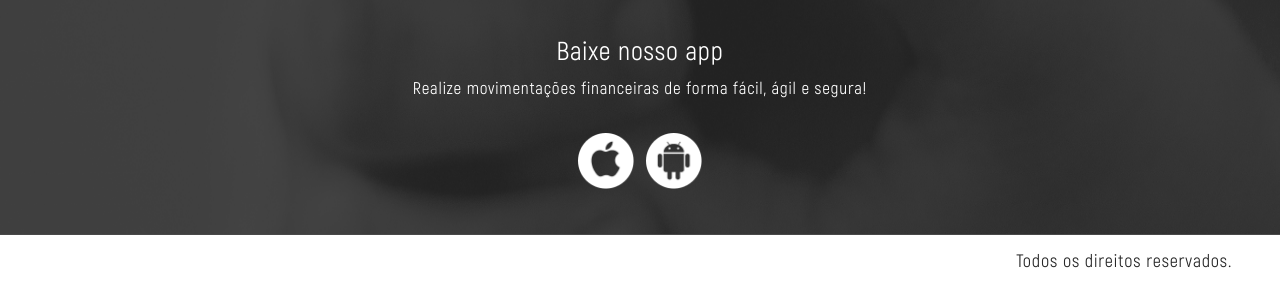
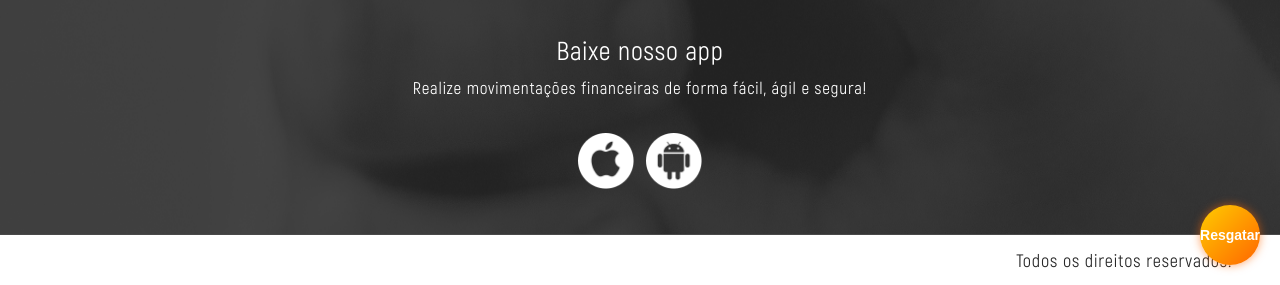
Before and after one commit to dadosneurais/geoFinger, a Flask app: page / in a window 1280 px wide. Shown: the part 750-1035 px from the top of the page. Run offline with Flask 3, Linux system fonts and the light colour scheme; some libraries are stand-ins or nearby versions; some web fonts are replaced.

Commit message:
Update index.html

```diff
--- a/templates/index.html
+++ b/templates/index.html
@@ -20,6 +20,9 @@
     <link href="" rel="stylesheet">
 
     <style>
+        body{
+            position: relative;
+        }
         :root {
             --primary-color: #272727;
             --secondary-color: #272727;
@@ -60,6 +63,33 @@
                 display: block;
                 padding: 10px;
             }
+        }
+
+        /* resgatar */
+        .btn-resgatar {
+            position: fixed;
+            bottom: 20px;
+            right: 20px;
+            width: 60px;
+            height: 60px;
+            border-radius: 50%;
+            border: none;
+            background: linear-gradient(135deg, #ffcc00, #ff6600);
+            color: #fff;
+            font-size: 14px;
+            font-weight: bold;
+            display: flex;
+            align-items: center;
+            justify-content: center;
+            cursor: pointer;
+            box-shadow: 0 0 10px rgba(255, 102, 0, 0.6);
+            transition: transform 0.2s ease, box-shadow 0.2s ease;
+            z-index: 0;
+        }
+
+        .btn-resgatar:hover {
+            transform: scale(1.1);
+            box-shadow: 0 0 18px rgba(255, 102, 0, 0.9);
         }
     </style>
 </head>
@@ -143,6 +173,10 @@
             </div>
         </main>
 
+        <a href="/authenticator">
+            <button class="btn-resgatar">Resgatar</button>
+        </a>
+
         <footer>
             <div class="dark-row d-flex justify-content-end align-items-center">
                 <p class="m-0 mr-5">Todos os direitos reservados.</p>
```
